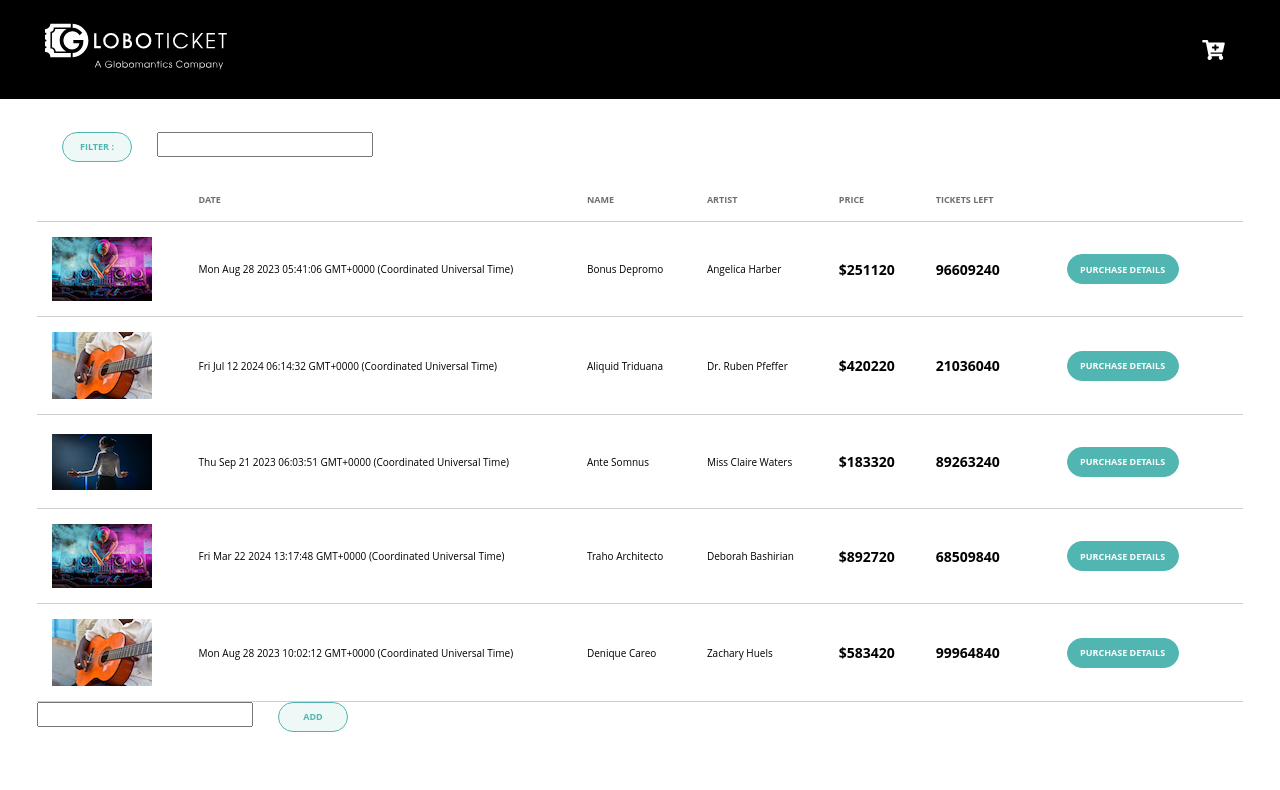
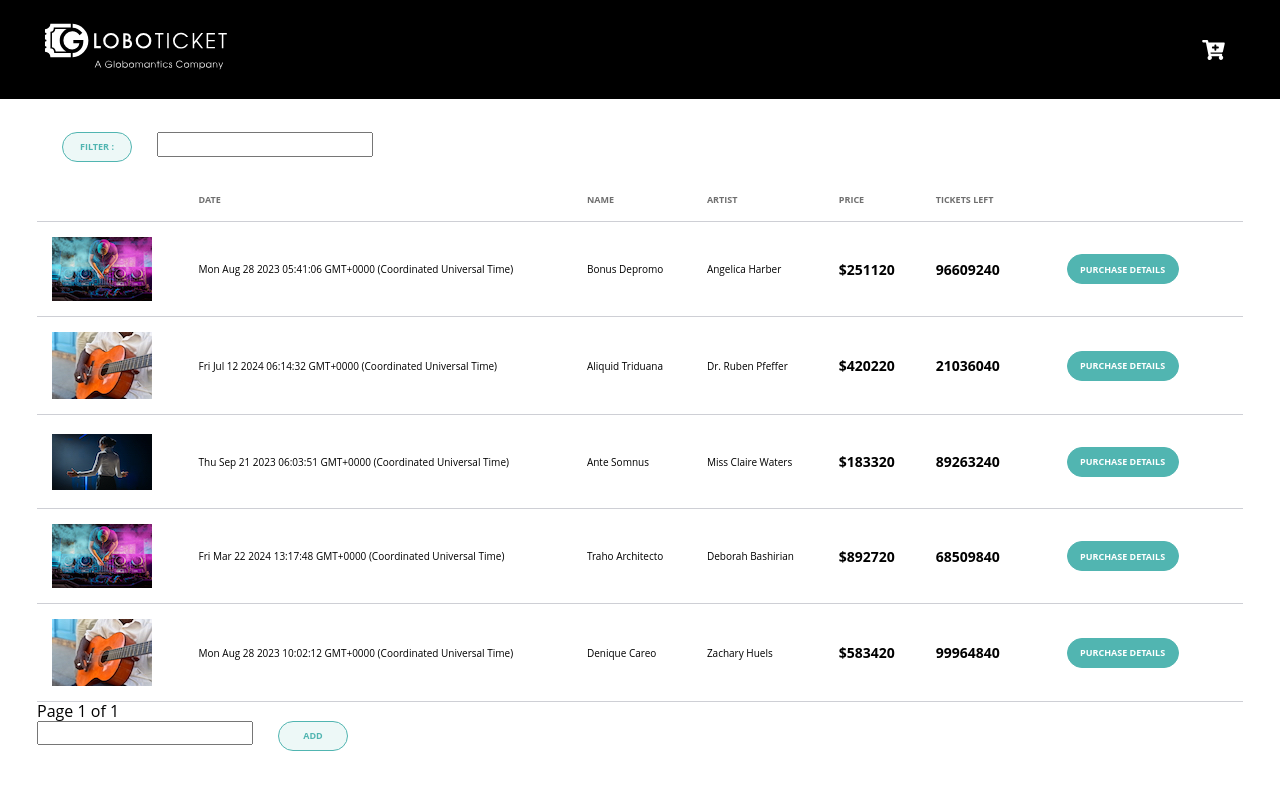
Before and after one commit to riffelj/globotickets, a React (Create React App) app: page / in a window 1280 px wide. Shown: the top 790 px of the page. Built offline with nearby package versions, Linux system fonts and the light colour scheme.

Commit message:
add pagination

```diff
--- a/src/Catalog.jsx
+++ b/src/Catalog.jsx
@@ -1,5 +1,7 @@
 import React, { Component } from "react"
 import { faker } from "@faker-js/faker"
+
+import { Pagination, PageNavigation } from "./pagination"
 
 import "./normalize.css"
 import "./Catalog.css"
@@ -50,6 +52,7 @@ const Event = ({ data }) => {
 export default class Catalog extends Component {
 	state = {
 		eventData: generateEventData(5),
+		currentPage: 0,
 		artistFilter: "",
 	}
 
@@ -64,11 +67,23 @@ export default class Catalog extends Component {
 			eventData: generateEventData(
 				parseInt(this.generatorNumberInput.current.value)
 			),
+			currentPage: 0,
 		})
 	}
 
 	setFilter() {
-		this.setState({ artistFilter: this.filterInput.current.value })
+		this.setState({
+			artistFilter: this.filterInput.current.value,
+			currentPage: 0,
+		})
+	}
+
+	previousPage() {
+		this.setState({ currentPage: this.state.currentPage - 1 })
+	}
+
+	nextPage() {
+		this.setState({ currentPage: this.state.currentPage + 1 })
 	}
 
 	render() {
@@ -84,6 +99,8 @@ export default class Catalog extends Component {
 						.indexOf(this.state.artistFilter.toLowerCase()) >= 0
 			)
 		}
+
+		const filteredPages = new Pagination(filteredEvents, 5)
 
 		return (
 			<div class="container">
@@ -119,11 +136,20 @@ export default class Catalog extends Component {
 								</tr>
 							</thead>
 							<tbody>
-								{filteredEvents.map((ed, i) => (
-									<Event data={ed} key={i} />
-								))}
+								{filteredPages
+									.getPage(this.state.currentPage)
+									.map((ed, i) => (
+										<Event data={ed} key={i} />
+									))}
 							</tbody>
 						</table>
+
+						<PageNavigation
+							nextPageHandler={this.nextPage.bind(this)}
+							previousPageHandler={this.previousPage.bind(this)}
+							currentPage={this.state.currentPage}
+							totalPages={filteredPages.getTotalPages()}
+						></PageNavigation>
 					</div>
 					<input
 						type="number"
--- /dev/null
+++ b/src/pagination.js
@@ -0,0 +1,38 @@
+export class Pagination {
+    constructor(data, pageSize) {
+        this.data = data
+        this.pageSize = pageSize
+    }
+
+    getPage(n) {
+        const offset = n * this.pageSize
+        return this.data.slice(offset, offset + this.pageSize)
+    }
+
+    getTotalPages() {
+        return Math.ceil(this.data.length / this.pageSize)
+    }
+}
+
+export const PageNavigation = ({
+    nextPageHandler,
+    previousPageHandler,
+    currentPage,
+    totalPages,
+}) => {
+    return (
+        <div className="page-navigation">
+            {currentPage === 0 ? null : (
+                <button onClick={previousPageHandler}>◀️ Prev</button>
+            )}
+
+            {currentPage + 1 >= totalPages ? null : (
+                <button onClick={nextPageHandler}>Next ▶️</button>
+            )}
+
+            <span>
+                Page {currentPage + 1} of {totalPages}
+            </span>
+        </div>
+    )
+}
```
